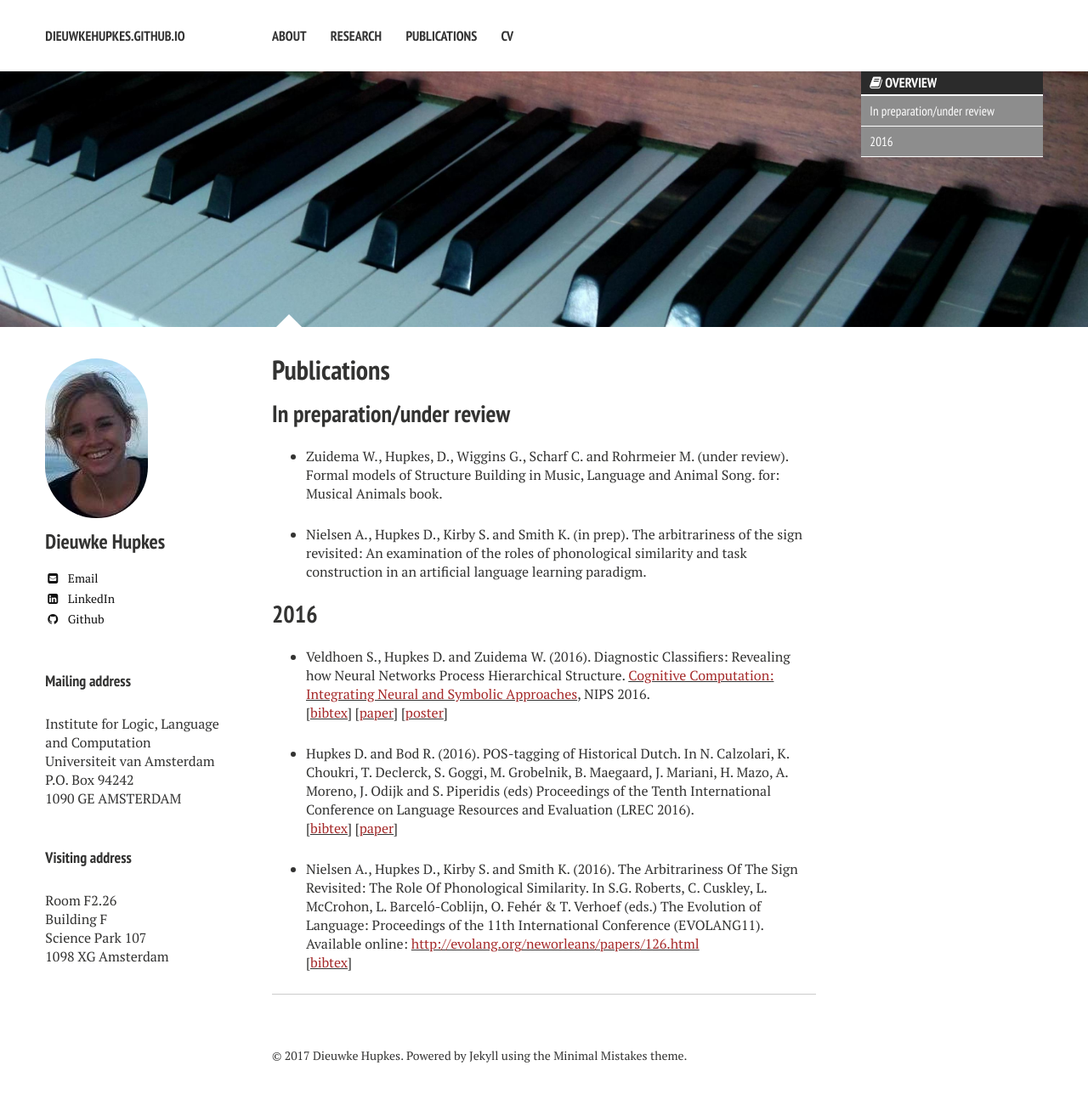
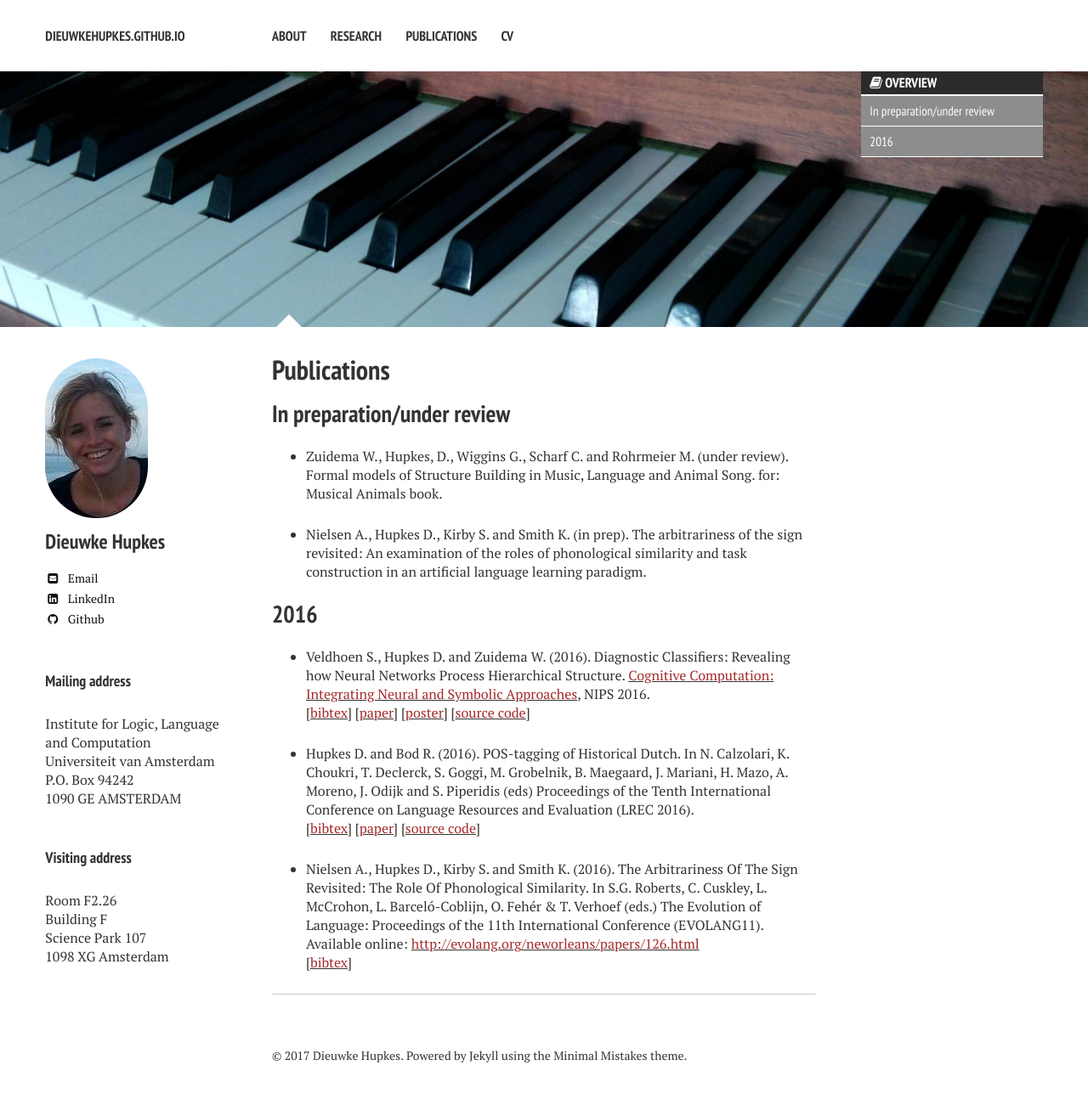
Before and after one commit to dieuwkehupkes/dieuwkehupkes.github.io, a Jekyll site: the page built from publications/index.md, in a window 1280 px wide. Shown: the whole page at 85% size. Built offline with Jekyll 4.4.1, drawn with Linux system fonts in a browser that asks for light colours; nearby versions of some CDN libraries.

Commit message:
Add source code

```diff
--- a/publications/index.md
+++ b/publications/index.md
@@ -21,10 +21,10 @@ image:
 
 * Veldhoen S., Hupkes D. and Zuidema W. (2016). Diagnostic Classifiers: Revealing how Neural Networks
 Process Hierarchical Structure. [<font color="brown">Cognitive Computation: Integrating Neural and Symbolic Approaches</font>](http://daselab.cs.wright.edu/nesy/CoCo2016/){:target="_blank"}, NIPS 2016.
-\[[<font color="brown">bibtex</font>](nips_bib.txt){:target="_blank"}\] \[[<font color="brown">paper</font>](../research/nips2016.pdf){:target="_blank"}\] \[[<font color="brown">poster</font>](../research/nips2016_poster.pdf){:target="_blank"}\]
+\[[<font color="brown">bibtex</font>](nips_bib.txt){:target="_blank"}\] \[[<font color="brown">paper</font>](../research/nips2016.pdf){:target="_blank"}\] \[[<font color="brown">poster</font>](../research/nips2016_poster.pdf){:target="_blank"}\] \[[<font color="brown">source code</font>](https://github.com/dieuwkehupkes/processing_arithmetics){:target="_blank"}\]
 
 * Hupkes D. and Bod R. (2016). POS-tagging of Historical Dutch. In N. Calzolari, K. Choukri, T. Declerck, S. Goggi, M. Grobelnik, B. Maegaard, J. Mariani, H. Mazo, A. Moreno, J. Odijk and S. Piperidis (eds) Proceedings of the Tenth International Conference on Language Resources and Evaluation (LREC 2016).
-\[[<font color="brown">bibtex</font>](LREC_bib.txt){:target="_blank"}\] \[[<font color="brown">paper</font>](../research/LREC2016.pdf){:target="_blank"}\]
+\[[<font color="brown">bibtex</font>](LREC_bib.txt){:target="_blank"}\] \[[<font color="brown">paper</font>](../research/LREC2016.pdf){:target="_blank"}\] \[[<font color="brown">source code</font>](https://github.com/dieuwkehupkes/POStagging){:target="_blank"}\]
 
 * Nielsen A., Hupkes D., Kirby S. and Smith K. (2016). The Arbitrariness Of The Sign Revisited: The Role Of Phonological Similarity. In S.G. Roberts, C. Cuskley, L. McCrohon, L. Barceló-Coblijn, O. Fehér & T. Verhoef (eds.) The Evolution of Language: Proceedings of the 11th International Conference (EVOLANG11). Available online: [<font color="brown">http://evolang.org/neworleans/papers/126.html</font>](http://evolang.org/neworleans/papers/126.html){:target="_blank"}
 \[[<font color="brown">bibtex</font>](Evolang_bib.txt){:target="_blank"}\]
```
